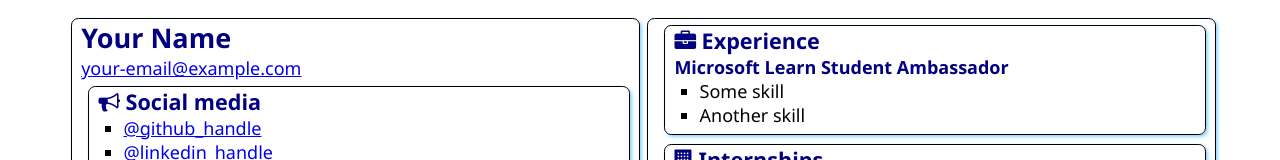
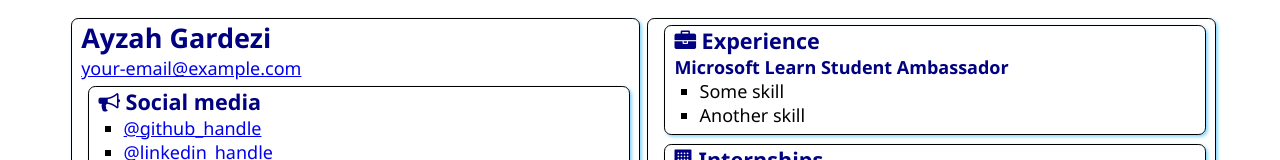
Before and after one commit to AyzahGardezi/SATechnicalOnboarding, a plain HTML site: page src/index.html in a window 1280 px wide. Shown: the top 160 px of the page. Drawn offline with Linux system fonts and the light colour scheme.

Commit message:
Update index.html

```diff
--- a/src/index.html
+++ b/src/index.html
@@ -12,7 +12,7 @@
 <body>
     <main>
         <article class="box">
-            <h1>Your Name</h1>
+            <h1>Ayzah Gardezi</h1>
             <div><a href="mailto:your.email@example.com">your-email@example.com</a></div>
 
             <section class="box">
```
